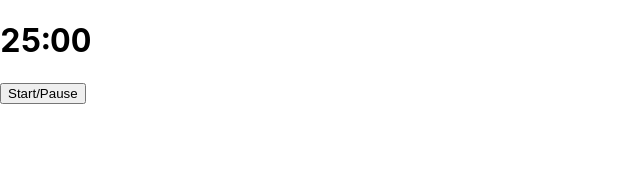
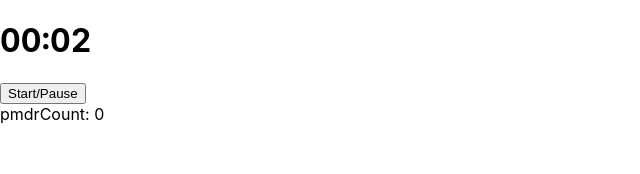
Before and after one commit to jamesjlyons/pomodo, a Next.js app: page / in a window 1280 px wide. Shown: the top 174 px of the page, without its empty margins (0-640 px from the left). Built offline with nearby package versions, Linux system fonts and the light colour scheme.

Commit message:
add long break logic

```diff
--- a/app/Pomodoro.tsx
+++ b/app/Pomodoro.tsx
@@ -2,9 +2,20 @@
 import { useState, useEffect } from "react"
 
 export default function Pomodoro() {
-    const [minutes, setMinutes] = useState(25)
-    const [seconds, setSeconds] = useState(0)
-    const [shortCount, setShortCount] = useState(0)
+    let timer = {
+        // pomodoro: 25,
+        // shortBreak: 5,
+        // longBreak: 15,
+        // longBreakInterval: 4,
+        pomodoro: 1,
+        shortBreak: 1,
+        longBreak: 15,
+        longBreakInterval: 7,
+      };
+
+    const [minutes, setMinutes] = useState(0)
+    const [seconds, setSeconds] = useState(2)
+    const [pmdrCount, setpmdrCount] = useState(0)
     const [displayMessage, setDisplayMessage] = useState(false)
     const [timerStart, setTimerStart] = useState(false);
 
@@ -14,6 +25,7 @@ export default function Pomodoro() {
       console.log(timerStart)
     }
 
+
     useEffect(() => {
         if (timerStart) {
             let interval = setInterval(() => {
@@ -21,15 +33,31 @@ export default function Pomodoro() {
 
                 if (seconds === 0) {
                 if (minutes !== 0) {
-                    setSeconds(59)
+                    // setSeconds(59)
+                    setSeconds(5)
+
                     setMinutes(minutes - 1)
                 } else {
-                    let minutes = displayMessage ? 24 : 4
-                    let seconds = 59
+                    if (pmdrCount < timer.longBreakInterval) {
+                        let minutes = displayMessage ? (timer.pomodoro - 1) : (timer.shortBreak - 1)
+                        // let seconds = 59
+                        let seconds = 3
 
-                    setSeconds(seconds)
-                    setMinutes(minutes)
-                    setDisplayMessage(!displayMessage)
+                        setSeconds(seconds)
+                        setMinutes(minutes)
+                        setDisplayMessage(!displayMessage)
+                        setpmdrCount(pmdrCount + 1)
+                    } else {
+                        let minutes = timer.longBreak - 1
+                        // let seconds = 59
+                        let seconds = 10
+
+                        setSeconds(seconds)
+                        setMinutes(minutes)
+                        setDisplayMessage(!displayMessage)
+                        setpmdrCount(0)
+                    }
+
                 }
                 } else {
                 setSeconds(seconds - 1)
@@ -53,6 +81,7 @@ export default function Pomodoro() {
         <div className="controls">
             <button onClick={handlePomodoroStart}>Start/Pause</button>
         </div>
+        <div className="pmdrCount">pmdrCount: {pmdrCount}</div>
       </div>
     )
   }
```
